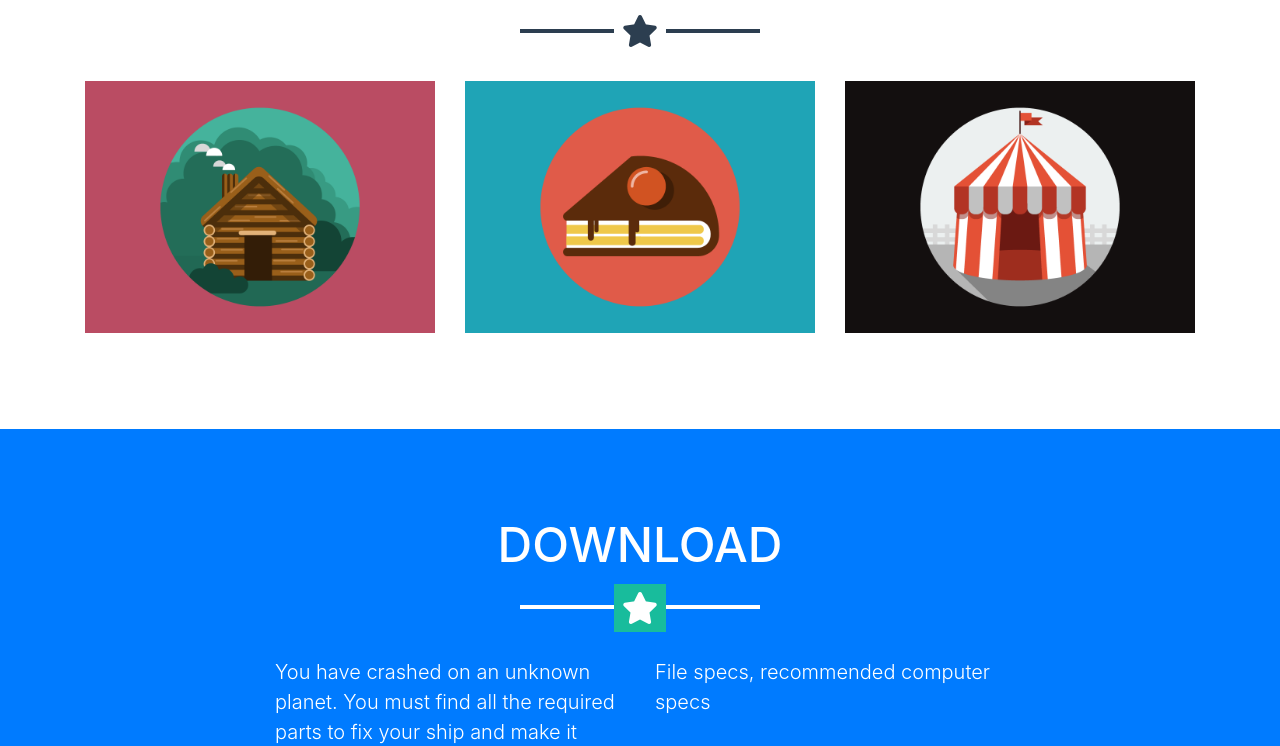
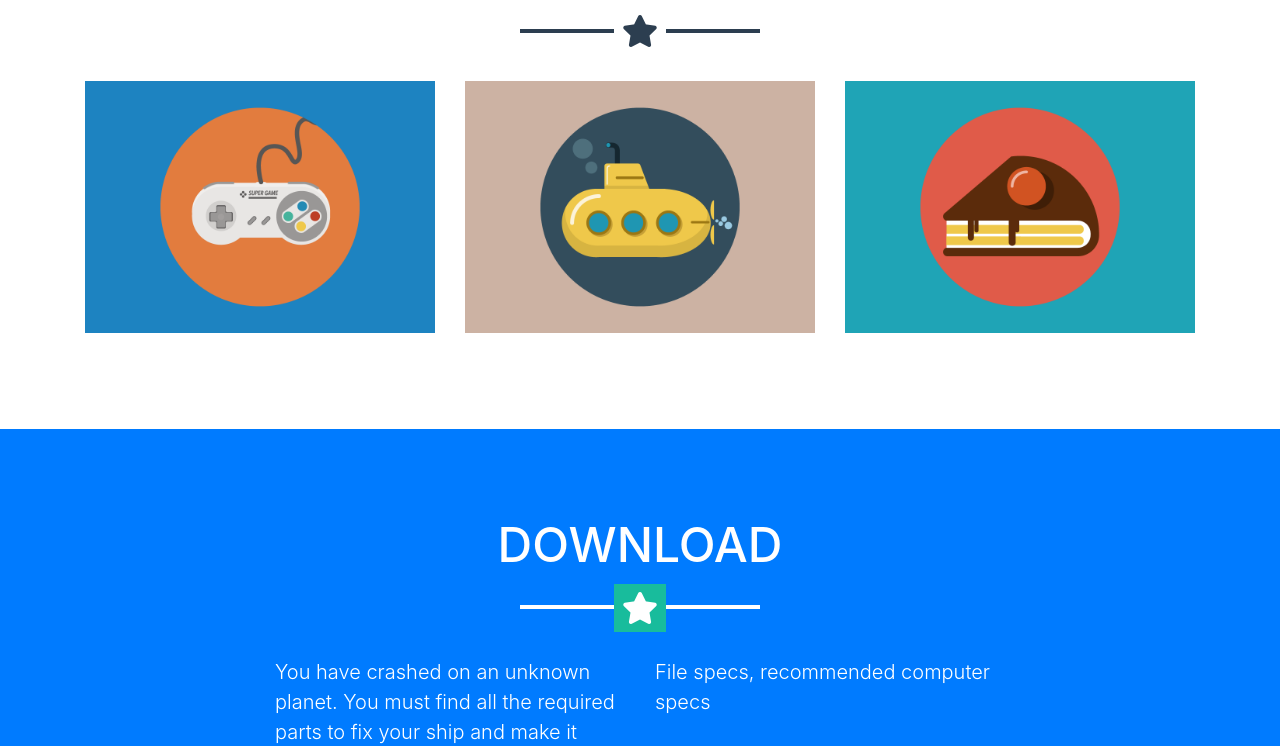
Before and after one commit to Space-15/Site, a website with bundled scripts: page index.html in a window 1280 px wide. Shown: the part 675-1421 px from the top of the page. Built offline with nearby package versions, Linux system fonts and the light colour scheme; files whose address does not match are found by name.

Commit message:
Update images

```diff
--- a/index.html
+++ b/index.html
@@ -75,7 +75,7 @@
                   <i class="fas fa-search-plus fa-3x"></i>
                 </div>
               </div>
-              <img class="img-fluid" src="img/portfolio/cabin.png" alt="">
+              <img class="img-fluid" src="img/portfolio/game.png" alt="">
             </a>
           </div>
           <div class="col-md-6 col-lg-4">
@@ -85,7 +85,7 @@
                   <i class="fas fa-search-plus fa-3x"></i>
                 </div>
               </div>
-              <img class="img-fluid" src="img/portfolio/cake.png" alt="">
+              <img class="img-fluid" src="img/portfolio/submarine.png" alt="">
             </a>
           </div>
           <div class="col-md-6 col-lg-4">
@@ -95,7 +95,7 @@
                   <i class="fas fa-search-plus fa-3x"></i>
                 </div>
               </div>
-              <img class="img-fluid" src="img/portfolio/circus.png" alt="">
+              <img class="img-fluid" src="img/portfolio/cake.png" alt="">
             </a>
           </div>
           <!-- <div class="col-md-6 col-lg-4">
@@ -237,6 +237,12 @@
                 <!-- <a class="btn btn-outline-light btn-social text-center rounded-circle" href="#">
                   <i class="fab fa-fw fa-twitter"></i>
                 </a> -->
+                <p class="mb-auto">Raja Sogi</p>
+              </li>
+              <li class="list-inline-item">
+                <!-- <a class="btn btn-outline-light btn-social text-center rounded-circle" href="#">
+                  <i class="fab fa-fw fa-twitter"></i>
+                </a> -->
                 <p class="mb-auto">Mohammad Abdullah</p>
               </li>
               <li class="list-inline-item">
@@ -268,12 +274,6 @@
                   <i class="fab fa-fw fa-twitter"></i>
                 </a> -->
                 <p class="mb-auto">Gursevak Singh</p>
-              </li>
-              <li class="list-inline-item">
-                <!-- <a class="btn btn-outline-light btn-social text-center rounded-circle" href="#">
-                  <i class="fab fa-fw fa-twitter"></i>
-                </a> -->
-                <p class="mb-auto">Raja Sogi</p>
               </li>
               <li class="list-inline-item">
                 <!-- <a class="btn btn-outline-light btn-social text-center rounded-circle" href="#">
```
